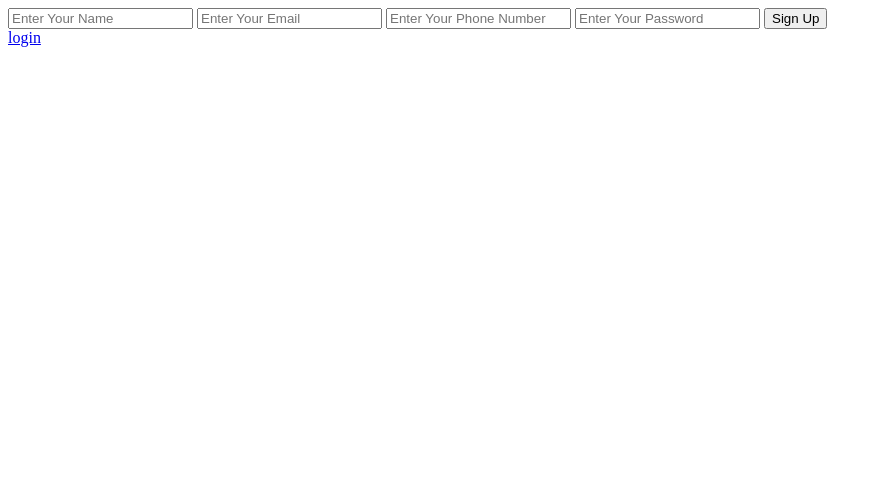
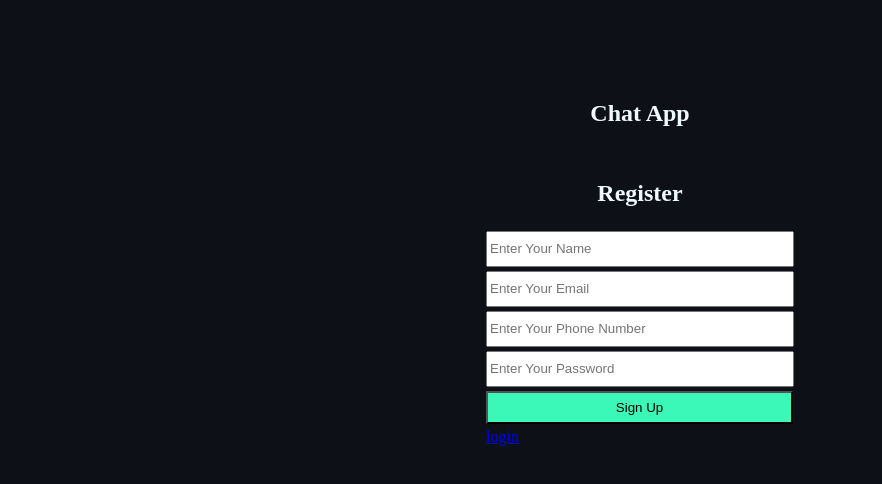
Before and after one commit to sadanandprabhu7/chat-app, a website: page public/sign-up.html in a window 1280 px wide. Shown: the whole page, without its empty margins (0-882 px from the left). Drawn offline with nearby package versions, Linux system fonts and the light colour scheme.

Commit message:
added css

```diff
--- /dev/null
+++ b/public/login.css
@@ -0,0 +1,33 @@
+/* for login and sign up page */
+body {
+  background-color: #0d1117;
+}
+#regis-wrapper {
+  width: 40%;
+  min-height: 200px;
+  position: fixed;
+  left: 30%;
+  right: 20%;
+  top: 10%;
+  background-color: #0d1117;
+}
+input {
+  width: 300px;
+  height: 30px;
+}
+#signUpBtn,
+#login {
+  width: 307px;
+  height: 33px;
+  background-color: rgb(59, 248, 185);
+}
+
+#regis {
+  margin-left: auto;
+  margin-right: auto;
+  padding: 10px;
+}
+#h1 {
+  color: aliceblue;
+  text-align: center;
+}
--- a/public/sign-up.html
+++ b/public/sign-up.html
@@ -10,19 +10,64 @@
       async
     ></script>
     <script src="sign-up.js" defer></script>
+    <link rel="stylesheet" href="login.css" />
   </head>
   <body>
+    <div id="regis-wrapper">
+      <h2 id="h1">Chat App</h2>
       <form onsubmit="save(event)">
-      <input type="text" name="name" placeholder="Enter Your Name" />
-      <input type="email" name="email" placeholder="Enter Your Email" />
-      <input type="text" name="number" placeholder="Enter Your Phone Number" />
+        <table id="regis">
+          <tr>
+            <th id="h1"><h2>Register</h2></th>
+          </tr>
+          <tr>
+            <td>
               <input
+                class="input"
+                type="text"
+                name="name"
+                placeholder="Enter Your Name"
+              />
+            </td>
+          </tr>
+          <tr>
+            <td>
+              <input
+                class="input"
+                type="email"
+                name="email"
+                placeholder="Enter Your Email"
+              />
+            </td>
+          </tr>
+          <tr>
+            <td>
+              <input
+                class="input"
+                type="text"
+                name="number"
+                placeholder="Enter Your Phone Number"
+              />
+            </td>
+          </tr>
+          <tr>
+            <td>
+              <input
+                class="input"
                 type="password"
                 name="password"
                 placeholder="Enter Your Password"
               />
-      <button>Sign Up</button>
+            </td>
+          </tr>
+          <tr>
+            <td><button id="signUpBtn">Sign Up</button></td>
+          </tr>
+          <tr>
+            <td><a href="index.html">login</a></td>
+          </tr>
+        </table>
       </form>
-    <a href="index.html">login</a>
+    </div>
   </body>
 </html>
```
Also changed, not shown: public/index.html (+2 -0 lines). Lines whose indentation alone changed are shown as unchanged.
